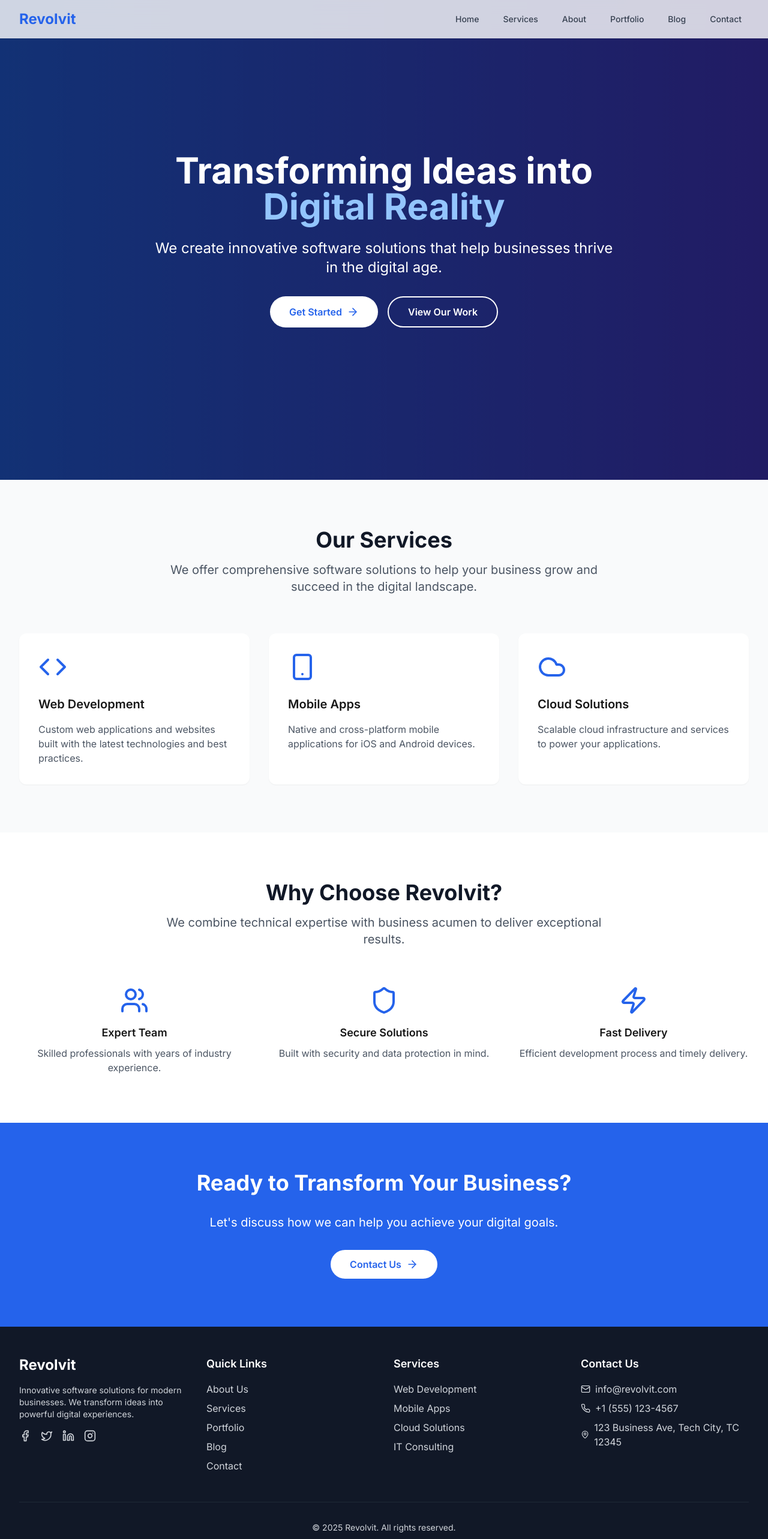
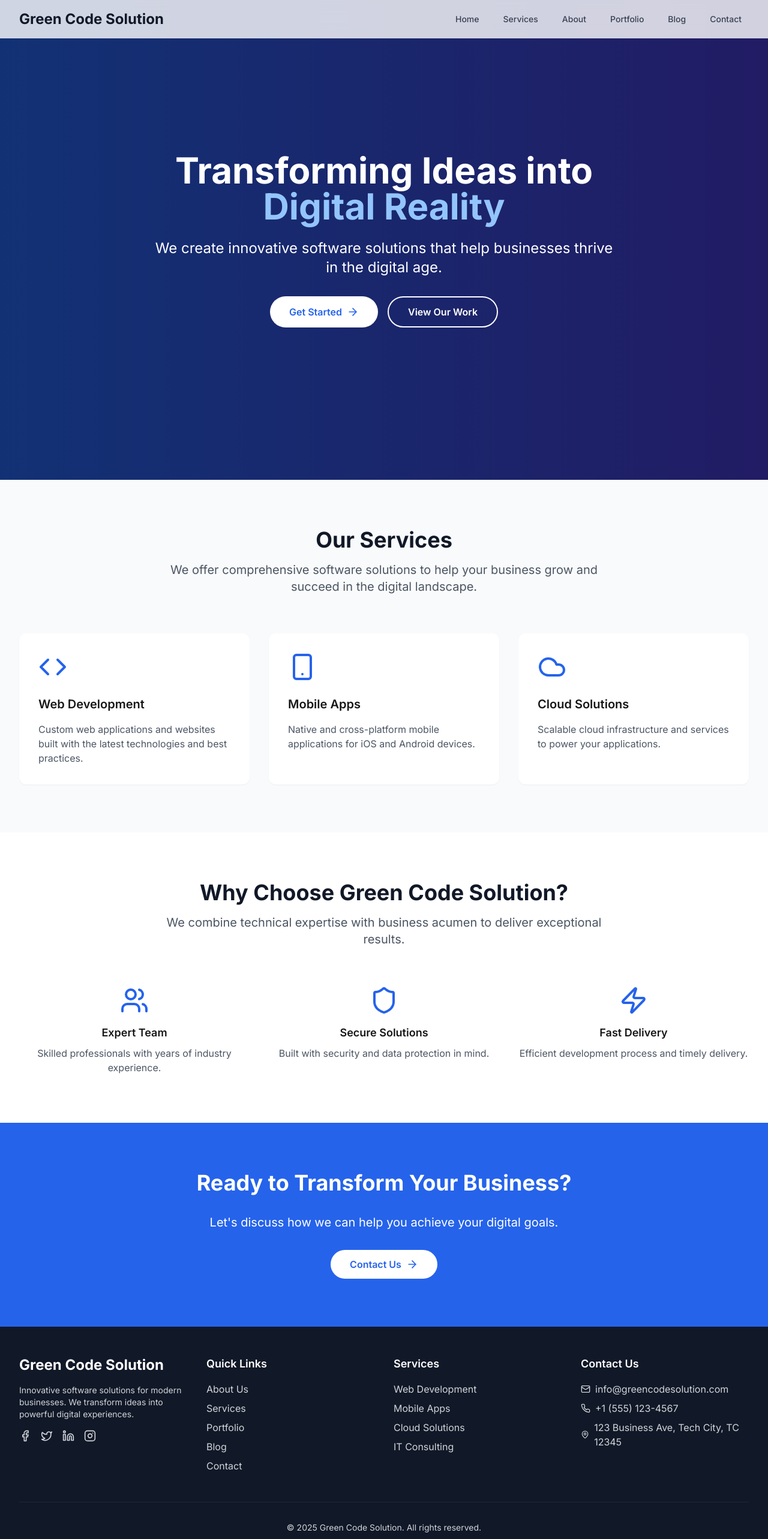
Before and after one commit to ChamithuRuberu/revolvIt, a Next.js app: page / in a window 1280 px wide. Shown: the top 2566 px of the page at 60% size. Built offline with nearby package versions, Linux system fonts and the light colour scheme.

Commit message:
name changed

```diff
--- a/app/about/page.tsx
+++ b/app/about/page.tsx
@@ -57,7 +57,7 @@ export default function About() {
       {/* Hero Section */}
       <div className="bg-gradient-to-r from-blue-600 to-indigo-700 text-white py-16">
         <div className="max-w-7xl mx-auto px-4 sm:px-6 lg:px-8">
-          <h1 className="text-4xl md:text-5xl font-bold mb-6">About Revolvit</h1>
+          <h1 className="text-4xl md:text-5xl font-bold mb-6">About Green Code Solution</h1>
           <p className="text-xl max-w-3xl">
             We're a team of passionate technologists dedicated to creating innovative
             software solutions that drive business success.
@@ -71,7 +71,7 @@ export default function About() {
           <div>
             <h2 className="text-3xl font-bold mb-6">Our Story</h2>
             <p className="text-gray-600 mb-4">
-              Founded in 2020, Revolvit emerged from a vision to transform how businesses
+              Founded in 2020, Green Code Solution emerged from a vision to transform how businesses
               approach digital solutions. We recognized that many organizations struggled
               with digital transformation and needed a partner who could guide them through
               the process.
@@ -90,8 +90,8 @@ export default function About() {
           </div>
           <div className="relative h-[400px] rounded-xl overflow-hidden">
             <Image
-              src="/about/office.jpg"
-              alt="Revolvit office"
+              src="/images/office.jpg"
+              alt="Green Code Solution office"
               fill
               className="object-cover"
             />
--- a/app/components/Footer.tsx
+++ b/app/components/Footer.tsx
@@ -10,7 +10,7 @@ const Footer = () => {
         <div className="grid grid-cols-1 md:grid-cols-4 gap-8">
           {/* Company Info */}
           <div className="space-y-4">
-            <h3 className="text-2xl font-bold text-white">Revolvit</h3>
+            <h3 className="text-2xl font-bold text-white">Green Code Solution</h3>
             <p className="text-sm">
               Innovative software solutions for modern businesses. We transform ideas into powerful digital experiences.
             </p>
@@ -85,7 +85,7 @@ const Footer = () => {
             <ul className="space-y-2">
               <li className="flex items-center space-x-2">
                 <Mail size={16} />
-                <span>info@revolvit.com</span>
+                <span>info@greencodesolution.com</span>
               </li>
               <li className="flex items-center space-x-2">
                 <Phone size={16} />
@@ -101,7 +101,7 @@ const Footer = () => {
 
         {/* Bottom Bar */}
         <div className="border-t border-gray-800 mt-12 pt-8 text-sm text-center">
-          <p>© {currentYear} Revolvit. All rights reserved.</p>
+          <p>© {currentYear} Green Code Solution. All rights reserved.</p>
         </div>
       </div>
     </footer>
--- a/app/components/Navbar.tsx
+++ b/app/components/Navbar.tsx
@@ -21,8 +21,8 @@ const Navbar = () => {
       <div className="max-w-7xl mx-auto px-4 sm:px-6 lg:px-8">
         <div className="flex items-center justify-between h-16">
           <div className="flex-shrink-0">
-            <Link href="/" className="text-2xl font-bold text-blue-600">
-              Revolvit
+            <Link href="/" className="text-2xl font-bold text-gray-900 dark:text-white">
+              Green Code Solution
             </Link>
           </div>
 
--- a/app/contact/page.tsx
+++ b/app/contact/page.tsx
@@ -141,12 +141,9 @@ export default function Contact() {
             <h2 className="text-2xl font-bold mb-6">Get in Touch</h2>
             <div className="bg-gray-50 p-8 rounded-xl">
               <div className="space-y-6">
-                <div className="flex items-start">
-                  <Mail className="h-6 w-6 text-blue-600 mt-1" />
-                  <div className="ml-4">
-                    <h3 className="font-semibold">Email</h3>
-                    <p className="text-gray-600">info@revolvit.com</p>
-                  </div>
+                <div className="flex items-center space-x-4">
+                  <Mail className="h-6 w-6 text-gray-400" />
+                  <p className="text-gray-600">info@greencodesolution.com</p>
                 </div>
 
                 <div className="flex items-start">
--- a/app/layout.tsx
+++ b/app/layout.tsx
@@ -7,7 +7,8 @@ import Footer from "./components/Footer";
 const inter = Inter({ subsets: ["latin"] });
 
 export const metadata: Metadata = {
-  title: "Revolvit",
+  title: "Green Code Solution",
+  description: "Transforming Ideas into Digital Reality",
 };
 
 export default function RootLayout({
--- a/app/page.tsx
+++ b/app/page.tsx
@@ -82,7 +82,7 @@ export default function Home() {
         <div className="max-w-7xl mx-auto px-4 sm:px-6 lg:px-8">
           <div className="text-center mb-16">
             <h2 className="text-3xl md:text-4xl font-bold text-gray-900 mb-4">
-              Why Choose Revolvit?
+              Why Choose Green Code Solution?
             </h2>
             <p className="text-xl text-gray-600 max-w-3xl mx-auto">
               We combine technical expertise with business acumen to deliver exceptional results.
--- a/package.json
+++ b/package.json
@@ -1,5 +1,5 @@
 {
-  "name": "revolvit",
+  "name": "green-code-solution",
   "version": "0.1.0",
   "private": true,
   "scripts": {
```
